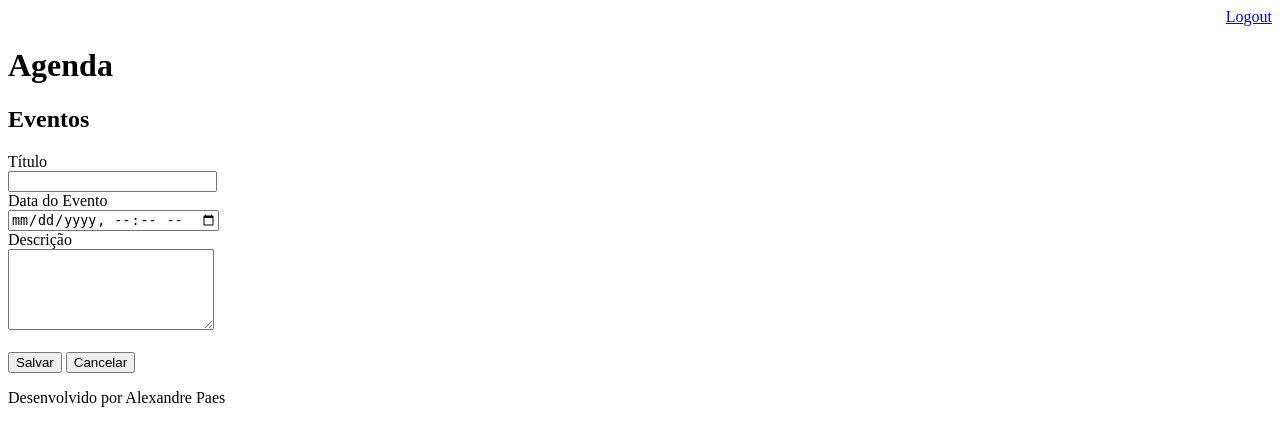
After one commit to LondonComputadores/django_bd_app, a Django app: page /agenda/evento/ in a window 1280 px wide. The commit adds this page. Shown: the top 446 px of the page. Run offline with Django 3.2, Linux system fonts and the light colour scheme; a user stored in the database is signed in.

Commit message:
Creating and adding some new datas

```diff
--- a/django_bd_proj/django_bd_app/views.py
+++ b/django_bd_proj/django_bd_app/views.py
@@ -41,3 +41,20 @@ def lista_eventos(request):
     evento = Evento.objects.filter(usuario=usuario) #get(id=1) foi substituido por .all() e .all() por filter(usuario=...)
     dados = {'eventos':evento}    #response foi subtituido por dados
     return render(request, 'agenda.html', dados)
+
+@login_required(login_url='/login/')
+def eventos(request):
+    return render(request, 'evento.html')
+
+@login_required(login_url='/login/')
+def submit_evento(request):
+    if request.POST:
+        titulo = request.POST.get('titulo')
+        data_evento = request.POST.get('data_evento')
+        descricao = request.POST.get('descricao')
+        usuario = request.user
+        Evento.objects.create(titulo=titulo,
+                              data_evento=data_evento,
+                              descricao=descricao,
+                              usuario=usuario)
+    return redirect('/')
--- a/django_bd_proj/django_bd_proj/urls.py
+++ b/django_bd_proj/django_bd_proj/urls.py
@@ -21,10 +21,15 @@ from django.views.generic import RedirectView
 urlpatterns = [
     path('admin/', admin.site.urls),
     path('agenda/', views.lista_eventos),
-    path('', RedirectView.as_view(url='/agenda/')),  #('', views.index),
+    path('agenda/evento/', views.eventos),
+    path('agenda/evento/submit', views.submit_evento),
+    path('', RedirectView.as_view(url='/agenda/')),
     path('hello/<nome>/<int:idade>', views.hello),
     path('soma/<int:num1>/<int:num2>/', views.soma),
     path('login/', views.login_user),
     path('login/submit', views.submit_login), #Por ser post não deve ter / depois do submit (/errado/submit/)
     path('logout/', views.logout_user)
 ]
+
+#path('', RedirectView.as_view(url='/agenda/')), substituiu('', views.index),
+#path('login/submit', views.submit_login), Por ser 'POST' não deve ter '/' depois do submit (/errado/submit/)
--- a/django_bd_proj/templates/agenda.html
+++ b/django_bd_proj/templates/agenda.html
@@ -2,7 +2,9 @@
 
 {% block content %}
     <h1>Agendamentos</h1>
-
+    <a href="evento/">
+        <button type="button">Novo Evento</button>
+    </a>
     <ul style="font-size: 20px">
         {% for evento in eventos %}
             <li><b>{{ evento.titulo }} - {{ evento.get_data_evento }}</b></li>
--- /dev/null
+++ b/django_bd_proj/templates/evento.html
@@ -0,0 +1,26 @@
+{% extends "model-page.html" %}
+
+{% block content %}
+
+<h2>Eventos </h2>
+
+<form action="submit" method="POST">
+    <label>Título</label>
+    <br>
+    <input type="text" name="titulo" size="23">
+    <br>
+    <label>Data do Evento</label>
+    <br>
+    <input type="datetime-local" name="data_evento">
+    <br>
+    <label>Descrição</label>
+    <br>
+    <textarea name="descricao" rows="5" cols="23"></textarea>
+    <br><br>
+    <button type="submit">Salvar</button>
+    <a href="/">
+        <button type="button">Cancelar</button>
+    </a>
+</form>
+
+{% endblock %}
```
Also changed, not shown: django_bd_proj/db.sqlite3, 1 other file.
